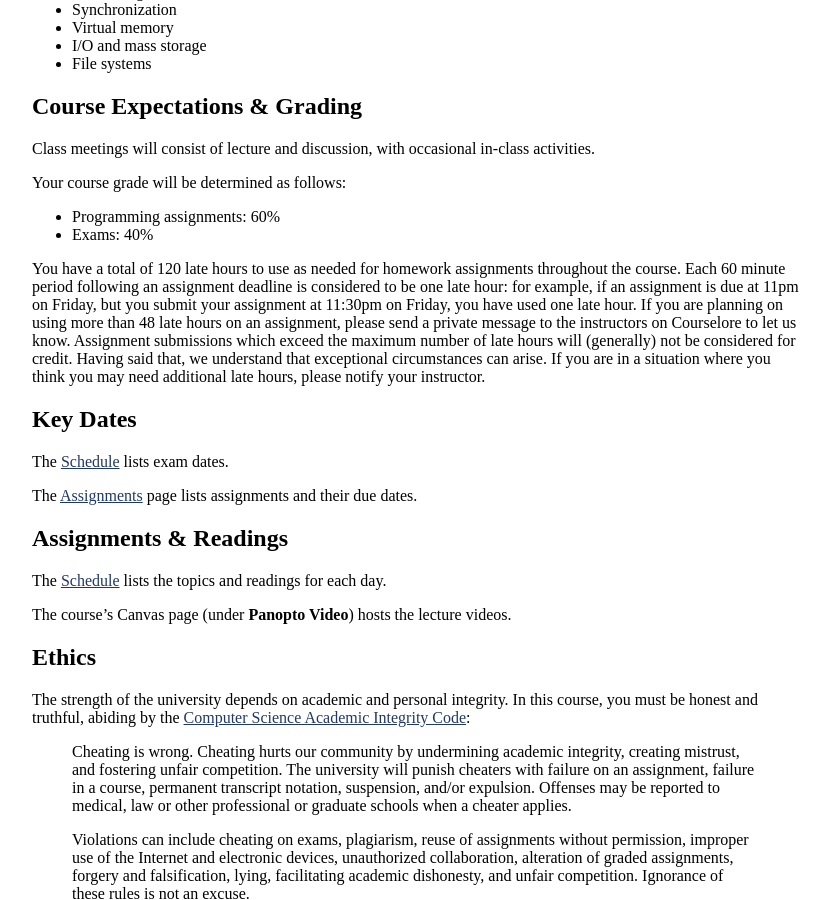
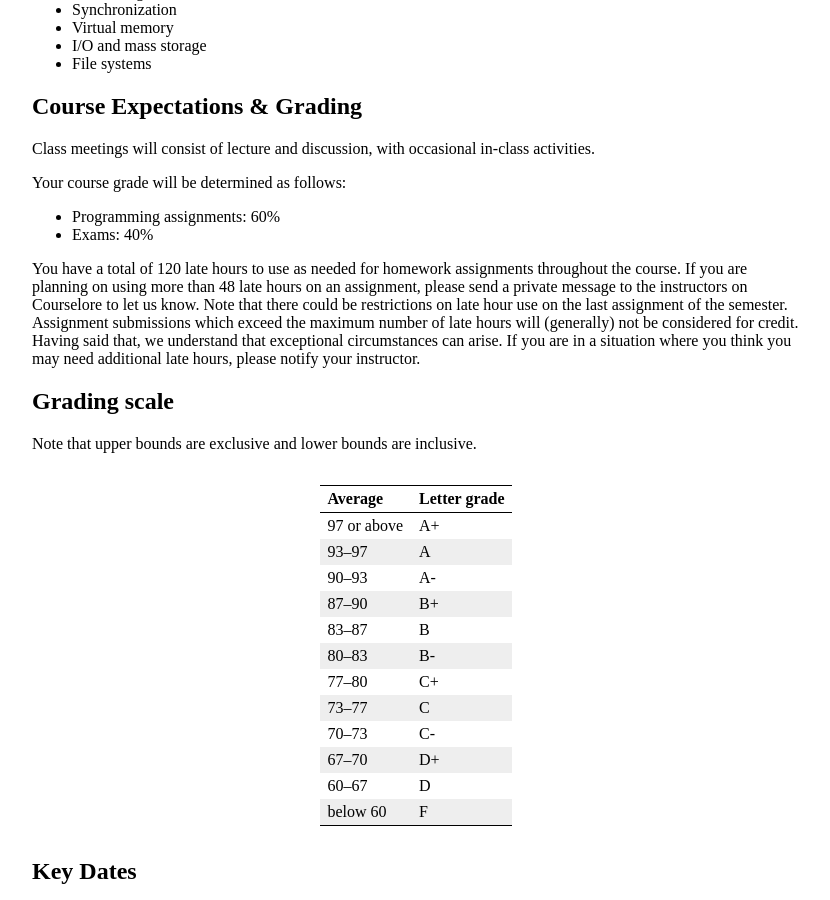
Before and after one commit to jhuopsys/spring2024, a Jekyll site: the page built from syllabus.md, in a window 1280 px wide and 900 px high, scrolled down 1779 px. Shown: the whole window, without its empty margins (224-1054 px from the left). Built offline with Jekyll 4.4.1, drawn with Linux system fonts in a browser that asks for light colours.

Commit message:
add grading scale
Also, remove language amount the granularity of late hours
(per Gradescope, lateness is tracked to the second.)

```diff
--- a/syllabus.md
+++ b/syllabus.md
@@ -118,16 +118,34 @@ Your course grade will be determined as follows:
 * Exams: 40%
 
 You have a total of 120 late hours to use as needed for homework
-assignments throughout the course. Each 60 minute period following an
-assignment deadline is considered to be one late hour: for example, if
-an assignment is due at 11pm on Friday, but you submit your assignment
-at 11:30pm on Friday, you have used one late hour. If you are planning
-on using more than 48 late hours on an assignment, please send a
-private message to the instructors on Courselore to let us know. Assignment
-submissions which exceed the maximum number of late hours will (generally)
-not be considered for credit.  Having said that, we understand that
-exceptional circumstances can arise.  If you are in a situation where you
-think you may need additional late hours, please notify your instructor.
+assignments throughout the course.
+If you are planning on using more than 48 late hours on an assignment, please send a
+private message to the instructors on Courselore to let us know. Note that
+there could be restrictions on late hour use on the last assignment
+of the semester. Assignment submissions which exceed the maximum number of
+late hours will (generally) not be considered for credit.  Having said that,
+we understand that exceptional circumstances can arise.  If you are in a
+situation where you think you may need additional late hours, please notify
+your instructor.
+
+## Grading scale
+
+Note that upper bounds are exclusive and lower bounds are inclusive.
+
+Average     | Letter grade
+----------- | ------------
+97 or above | A+
+93–97       | A
+90–93       | A-
+87–90       | B+
+83–87       | B
+80–83       | B-
+77–80       | C+
+73–77       | C
+70–73       | C-
+67–70       | D+
+60–67       | D
+below 60    | F
 
 ## Key Dates
 
```
